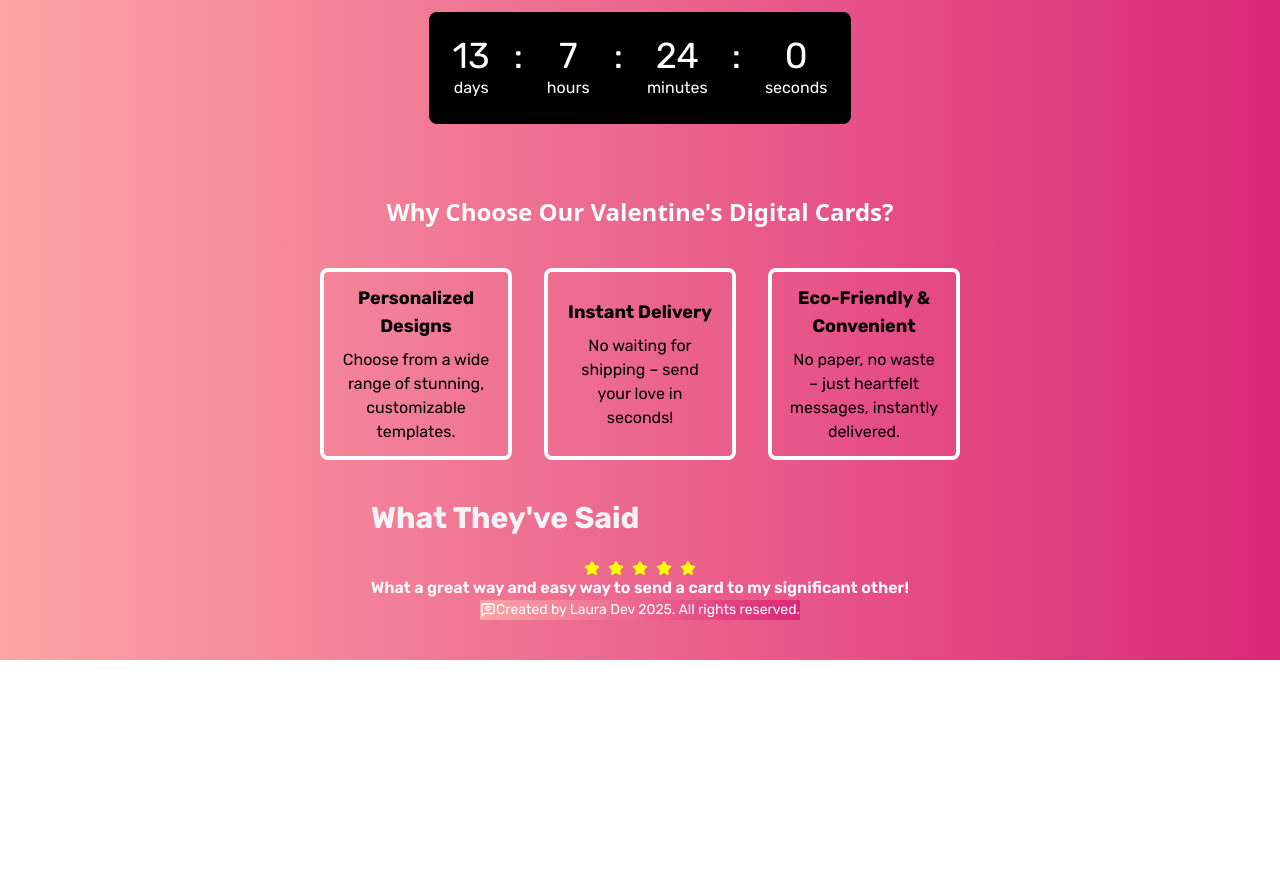
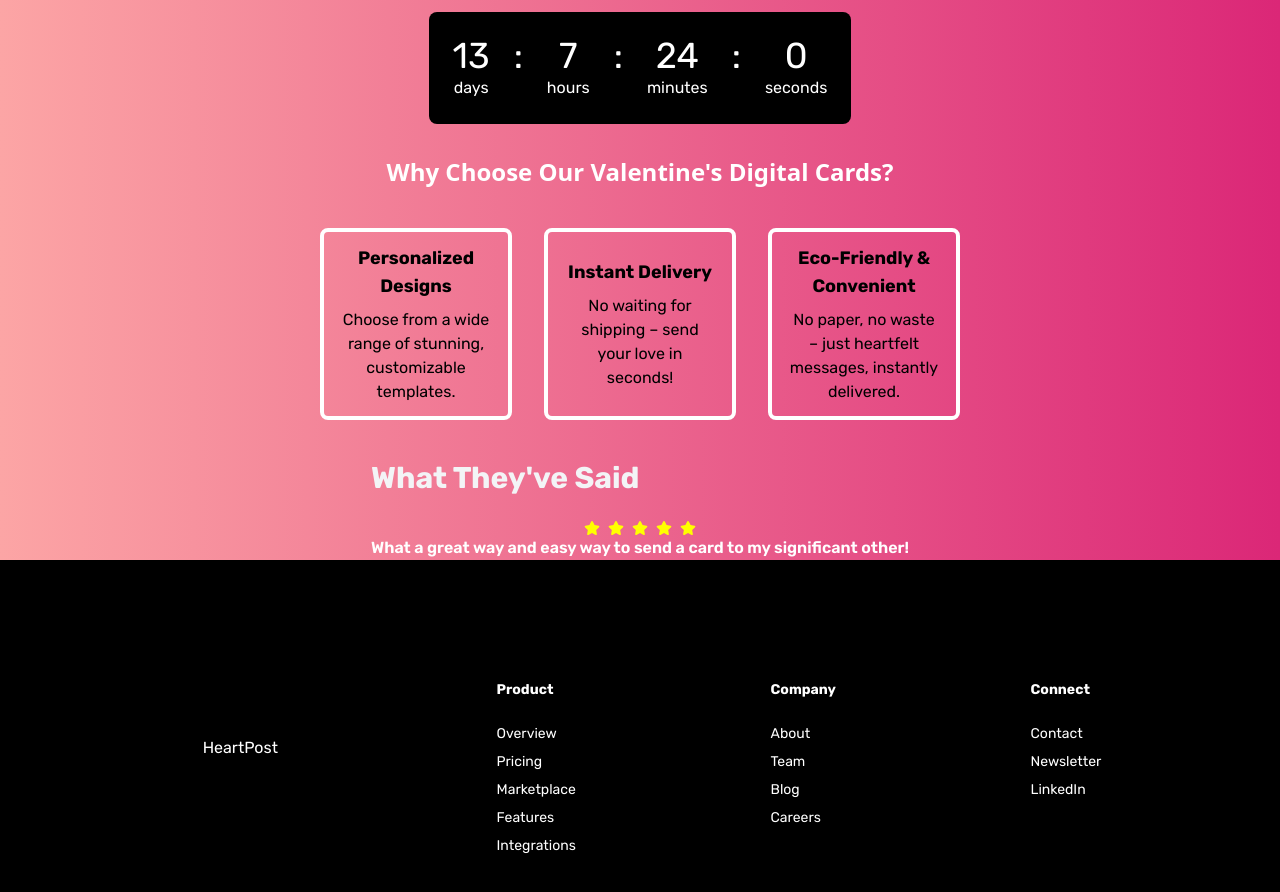
Before and after one commit to lavollmer/valentines-card, a React (Vite) app: page / in a window 1280 px wide. Shown: the part 520-1412 px from the top of the page. Before the commit the page ends 1180 px from the top, so only its background shows below. Built offline with nearby package versions, Linux system fonts and the light colour scheme.

Commit message:
Updated the Footer with code from an old project of mine

```diff
--- a/src/components/Footer.tsx
+++ b/src/components/Footer.tsx
@@ -1,13 +1,44 @@
 import "../index.css";
-import { LuMessageSquareHeart } from "react-icons/lu";
 
 const Footer = () => {
   return (
-    <div className="flex flex-row items-center justify-center text-white bg-gradient-to-r from-red-300 to-pink-600">
-      <LuMessageSquareHeart />
-      <p className="font-rubik text-sm">
-        Created by Laura Dev 2025. All rights reserved.
-      </p>
+    <div className="flex flex-col space-y-10 md:space-x-4 text-center md:text-left md:flex-row justify-center md:justify-evenly bg-black pt-20 pb-20 font-rubik">
+      <div className="flex flex-row justify-center md:flex-col md:m-6">
+        <h1 className="text-white">HeartPost</h1>
+      </div>
+      <div className="flex flex-col space-y-6 text-sm">
+        <div>
+          <h1 className="font-bold text-white">Product</h1>
+        </div>
+        <div className="flex flex-col left-0 space-y-2 text-white font-semilight">
+          <p>Overview</p>
+          <p>Pricing</p>
+          <p>Marketplace</p>
+          <p>Features</p>
+          <p>Integrations</p>
+        </div>
+      </div>
+      <div className="flex flex-col space-y-6 text-sm">
+        <div>
+          <h1 className="font-bold text-white">Company</h1>
+        </div>
+        <div className="flex flex-col left-0 space-y-2 text-white font-semilight">
+          <p>About</p>
+          <p>Team</p>
+          <p>Blog</p>
+          <p>Careers</p>
+        </div>
+      </div>
+      <div className="flex flex-col space-y-6 text-sm">
+        <div>
+          <h1 className="font-bold text-white">Connect</h1>
+        </div>
+        <div className="flex flex-col left-0 space-y-2 text-white font-semilight">
+          <p>Contact</p>
+          <p>Newsletter</p>
+          <p>LinkedIn</p>
+        </div>
+      </div>
     </div>
   );
 };
--- a/src/components/LandingPage.tsx
+++ b/src/components/LandingPage.tsx
@@ -48,8 +48,8 @@ const LandingPage = () => {
       <div className="flex flex-col items-center justify-center pt-10">
         <Countdown />
       </div>
-      <div className="flex flex-col items-center justify-center p-10">
-        <h1 className="text-2xl text-white font-bold p-8">
+      <div className="flex flex-col items-center justify-center">
+        <h1 className="text-2xl text-white font-bold p-8 p-10">
           Why Choose Our Valentine's Digital Cards?
         </h1>
         <div className="grid grid-cols-1 md:grid-cols-3 gap-4">
@@ -75,7 +75,7 @@ const LandingPage = () => {
         <div>
           <Customer />
         </div>
-        <div>
+        <div className="w-full h-full">
           <Footer />
         </div>
       </div>
```
